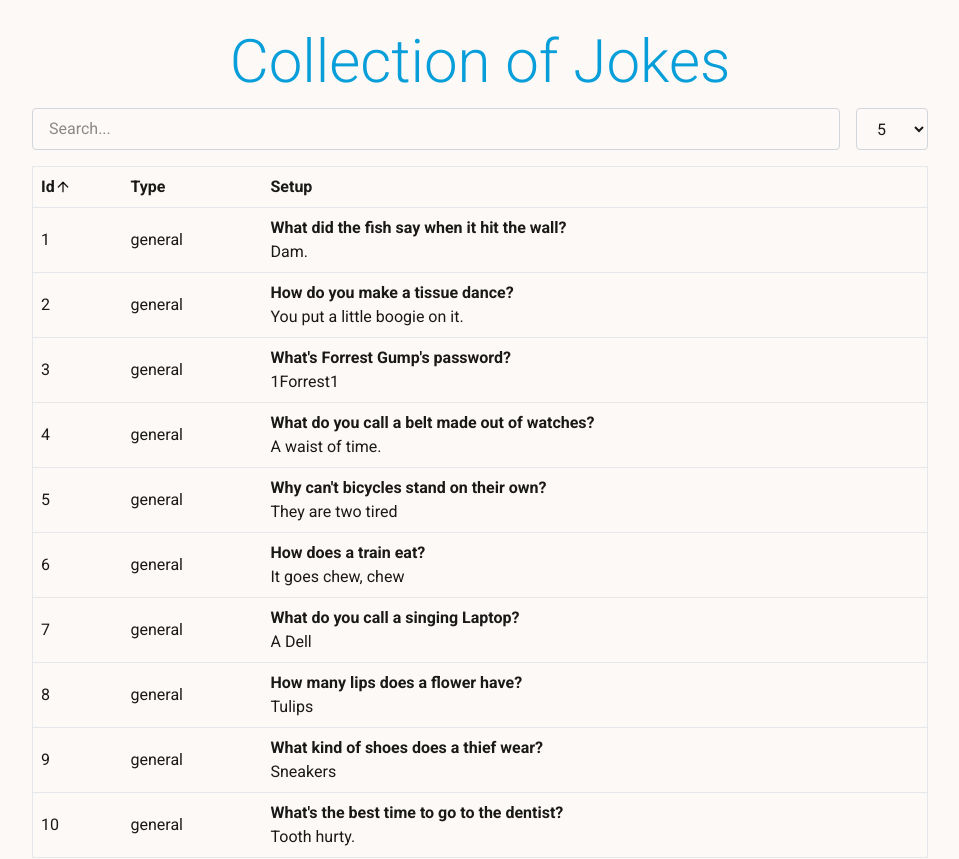
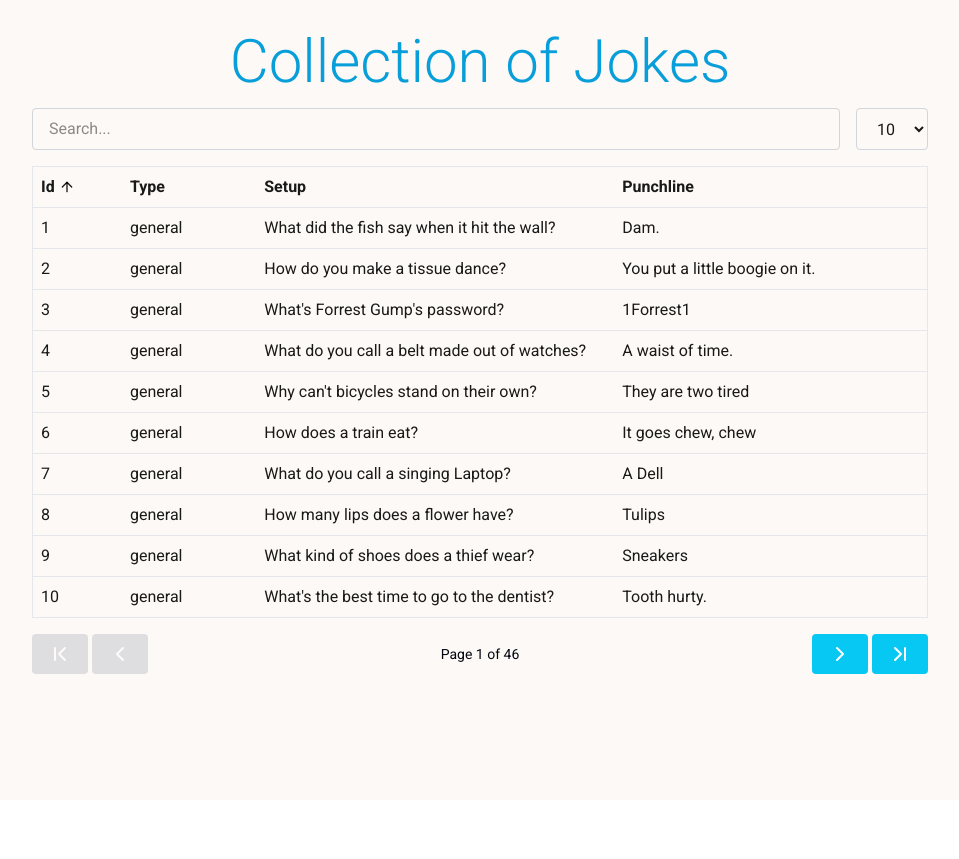
Before and after one commit to amiraveliz/collection-of-jokes, a Next.js app: page / in a window 1280 px wide. Shown: the top 859 px of the page, without its empty margins (160-1119 px from the left). After the commit the page ends 800 px from the top, so only its background shows below. Built offline with nearby package versions, Linux system fonts and the light colour scheme.

Commit message:
refactor table of jokes

```diff
--- a/src/app/globals.css
+++ b/src/app/globals.css
@@ -16,6 +16,7 @@
         color: white;
         padding-block: calc(var(--spacing) * 2);
         padding-inline: calc(var(--spacing) * 4);
+        cursor: pointer;
     }
     .btn-primary:hover {
         background-color: var(--color-primary-100);
--- a/src/app/page.js
+++ b/src/app/page.js
@@ -1,7 +1,27 @@
+"use client";
+
 import Filters from "@/components/Filters/Filters";
 import Table from "@/components/Table/Table";
+import { useJokeStore } from "@/stores/useJokeStore";
+import { useEffect } from "react";
+import { useShallow } from "zustand/react/shallow";
 
-export default async function Home() {
+export default function Home() {
+    const { sort, page, limit, search, fetchJokes } = useJokeStore(
+        useShallow((state) => ({
+            jokes: state.jokes,
+            sort: state.sort,
+            page: state.page,
+            limit: state.limit,
+            search: state.search,
+            fetchJokes: state.fetchJokes,
+        }))
+    );
+
+    useEffect(() => {
+        fetchJokes();
+    }, [page, sort.field, sort.direction, limit, search, fetchJokes]);
+
     return (
         <div className="p-8 flex justify-start flex-col items-center min-h-screen bg-secondary/20">
             <h1 className="text-6xl font-light text-center mb-4 text-primary-300">
--- a/src/components/Filters/Filters.js
+++ b/src/components/Filters/Filters.js
@@ -1,10 +1,10 @@
 import Limit from "./Limit";
-import SearchJokes from "./SearchJokes";
+import SearchFilter from "./SearchFilter";
 
-export default async function Filters() {
+export default function Filters() {
     return (
         <div className="w-full max-w-4xl mx-auto text-black/90 flex gap-4">
-            <SearchJokes />
+            <SearchFilter />
             <Limit />
         </div>
     );
--- a/src/components/Filters/Limit.js
+++ b/src/components/Filters/Limit.js
@@ -1,5 +1,3 @@
-"use client";
-
 import { useJokeStore } from "@/stores/useJokeStore";
 import Select from "../Shared/Select";
 import { useShallow } from "zustand/react/shallow";
@@ -15,10 +13,6 @@ export default function Limit() {
     );
 
     return (
-        <Select
-            options={PAGE_SIZE_OPTIONS}
-            value-={limit}
-            setValue={setLimit}
-        />
+        <Select options={PAGE_SIZE_OPTIONS} value={limit} setValue={setLimit} />
     );
 }
--- a/src/components/Filters/SearchJokes.js
+++ b/src/components/Filters/SearchFilter.js
@@ -1,10 +1,8 @@
-"use client";
-
 import { useJokeStore } from "@/stores/useJokeStore";
 import Search from "../Shared/Search";
 import { useShallow } from "zustand/react/shallow";
 
-function SearchJokes() {
+function SearchFilter() {
     const { setSearch } = useJokeStore(
         useShallow((state) => ({ setSearch: state.setSearch }))
     );
@@ -16,4 +14,4 @@ function SearchJokes() {
     );
 }
 
-export default SearchJokes;
+export default SearchFilter;
--- a/src/components/Shared/Select.js
+++ b/src/components/Shared/Select.js
@@ -1,9 +1,9 @@
 import { memo } from "react";
 
-function Select({ options = [], value, setValue }) {
+function Select({ options, value, setValue }) {
     return (
         <select
-            className="py-2 px-4 border border-gray-300 rounded"
+            className="py-2 px-4 border border-gray-300 rounded cursor-pointer"
             value={value}
             onChange={(event) => {
                 setValue(event.target.value);
--- /dev/null
+++ b/src/components/Shared/TableContent.js
@@ -0,0 +1,60 @@
+import { ArrowDown, ArrowUp } from "lucide-react";
+import { memo } from "react";
+
+function TableContent({ columns, rows, sortField, sortDirection, handleSort }) {
+    return (
+        <table className="w-full table-fixed border border-gray-200">
+            <thead className="hidden md:table-header-group">
+                <tr>
+                    {columns.map((col) => (
+                        <th
+                            key={col.key}
+                            scope="col"
+                            style={{ width: col.width }}
+                            className="p-2 border-b border-gray-200"
+                            aria-sort={
+                                sortField === col.key
+                                    ? sortDirection === "asc"
+                                        ? "ascending"
+                                        : "descending"
+                                    : "none"
+                            }
+                        >
+                            <button
+                                onClick={() => handleSort(col.key)}
+                                className="flex items-center gap-1 w-full text-left cursor-pointer"
+                            >
+                                {col.label}
+                                {sortField === col.key &&
+                                    (sortDirection === "asc" ? (
+                                        <ArrowUp size={16} />
+                                    ) : (
+                                        <ArrowDown size={16} />
+                                    ))}
+                            </button>
+                        </th>
+                    ))}
+                </tr>
+            </thead>
+            <tbody className="">
+                {rows.map((row) => (
+                    <tr
+                        key={row.id}
+                        className="flex flex-col md:table-row border-b border-gray-200"
+                    >
+                        {columns.map((col) => (
+                            <td
+                                key={col.key}
+                                className="p-2 relative md:table-cell"
+                            >
+                                {row[col.key]}
+                            </td>
+                        ))}
+                    </tr>
+                ))}
+            </tbody>
+        </table>
+    );
+}
+
+export default memo(TableContent);
--- /dev/null
+++ b/src/components/Shared/TableFallback.js
@@ -0,0 +1,21 @@
+import { memo } from "react";
+
+function TableFallback({ loading, error, hasRows }) {
+    if (loading && !hasRows) {
+        return <div className="p-8">Loading...</div>;
+    }
+
+    if (error && !hasRows) {
+        return (
+            <div className="p-8">Failed to load items. Please try again</div>
+        );
+    }
+
+    if (!loading && !error && !hasRows) {
+        return <div className="p-8">No items found.</div>;
+    }
+
+    return null;
+}
+
+export default memo(TableFallback);
--- a/src/components/Table/Table.js
+++ b/src/components/Table/Table.js
@@ -1,26 +1,19 @@
-"use client";
-
 import { useJokeStore } from "@/stores/useJokeStore";
-import { ArrowDown, ArrowUp } from "lucide-react";
 import Pagination from "../Shared/Pagination";
 import { useShallow } from "zustand/react/shallow";
-import { useEffect } from "react";
-import TableFallback from "./TableFallback";
+import TableContent from "../Shared/TableContent";
+import TableFallback from "../Shared/TableFallback";
+
+const COLUMNS = [
+    { key: "id", label: "Id", width: "10%" },
+    { key: "type", label: "Type", width: "15%" },
+    { key: "setup", label: "Setup", width: "40%" },
+    { key: "punchline", label: "Punchline", width: "35%" },
+];
 
 export default function Table() {
-    const {
-        jokes,
-        loading,
-        error,
-        sort,
-        setSort,
-        page,
-        setPage,
-        totalPages,
-        limit,
-        search,
-        fetchJokes,
-    } = useJokeStore(
+    const { jokes, loading, error, sort, setSort, page, setPage, totalPages } =
+        useJokeStore(
             useShallow((state) => ({
                 jokes: state.jokes,
                 loading: state.loading,
@@ -29,89 +22,28 @@ export default function Table() {
                 page: state.page,
                 setPage: state.setPage,
                 totalPages: state.totalPages,
-            limit: state.limit,
-            search: state.search,
-            fetchJokes: state.fetchJokes,
             }))
         );
-
-    useEffect(() => {
-        fetchJokes();
-    }, [page, sort.field, sort.direction, limit, search, fetchJokes]);
-
-    const handleSort = (field) => {
-        setSort(field);
-    };
 
     if (loading || error || jokes.length === 0) {
         return (
             <TableFallback
                 loading={loading}
                 error={error}
-                hasData={jokes.length > 0}
+                hasRows={jokes.length > 0}
             />
         );
     }
 
     return (
         <div className="w-full max-w-4xl mx-auto py-4 text-black/90">
-            <table className="w-[inherit] border border-gray-200">
-                <thead className=" hidden md:table-header-group">
-                    <tr>
-                        {[
-                            { key: "id", label: "Id", width: "90px" },
-                            { key: "type", label: "Type", width: "140px" },
-                            { key: "setup", label: "Setup", width: "auto" },
-                        ].map((col) => (
-                            <th
-                                key={col.key}
-                                onClick={() => handleSort(col.key)}
-                                scope="col"
-                                style={{ width: col.width }}
-                                className="p-2 cursor-pointer border-b border-gray-200"
-                                aria-sort={
-                                    sort.field === col.key
-                                        ? sort.direction === "asc"
-                                            ? "ascending"
-                                            : "descending"
-                                        : "none"
-                                }
-                            >
-                                <div className="flex items-center">
-                                    {col.label}
-                                    {sort.field === col.key &&
-                                        (sort.direction === "asc" ? (
-                                            <ArrowUp size={16} />
-                                        ) : (
-                                            <ArrowDown size={16} />
-                                        ))}
-                                </div>
-                            </th>
-                        ))}
-                    </tr>
-                </thead>
-                <tbody className="">
-                    {jokes.map((row) => (
-                        <tr
-                            key={row.id}
-                            className="flex flex-col md:table-row border-b border-gray-200"
-                        >
-                            <td className="p-2 relative md:table-cell">
-                                {row.id}
-                            </td>
-                            <td className="p-2 relative md:table-cell">
-                                {row.type}
-                            </td>
-                            <td className="p-2 relative md:table-cell">
-                                <span className="font-bold block">
-                                    {row.setup}
-                                </span>{" "}
-                                {row.punchline}
-                            </td>
-                        </tr>
-                    ))}
-                </tbody>
-            </table>
+            <TableContent
+                columns={COLUMNS}
+                rows={jokes}
+                sortDirection={sort.direction}
+                sortField={sort.field}
+                handleSort={setSort}
+            />
             <Pagination totalPages={totalPages} page={page} setPage={setPage} />
         </div>
     );
--- a/src/components/Table/TableFallback.js
+++ /dev/null
@@ -1,9 +0,0 @@
-export default function TableFallback({ loading, error, hasJokes }) {
-    if (!loading && error)
-        return (
-            <div className="p-8">Failed to load jokes. Please try again</div>
-        );
-    if (loading) return <div className="p-8">Loading...</div>;
-    if (!hasJokes) return <div className="p-8">No jokes found.</div>;
-    return null;
-}
```
Lines whose indentation alone changed are shown as unchanged.
